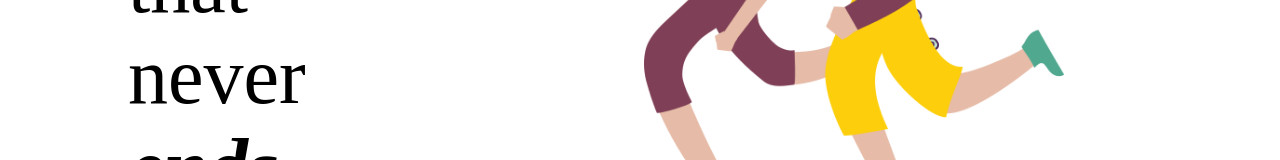
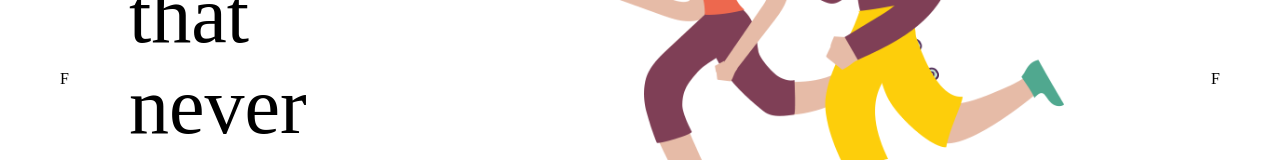
Before and after one commit to Alberto-Biga/proj-html-vuejs, a Vue app: page / in a window 1280 px wide. Shown: the part 566-726 px from the top of the page. Built offline with nearby package versions, Linux system fonts and the light colour scheme.

Commit message:
eliminazione codice commentato

```diff
--- a/src/components/CaroselloComp.vue
+++ b/src/components/CaroselloComp.vue
@@ -1,5 +1,10 @@
 <template>
+    <div class="a">
+        <div class=" freccia frecciaSx">
+            F
+        </div>
         <div class="container">
+
             <!-- TESTO del carosello -->
             <div class="testo">
                 <!-- TITOLO -->
@@ -17,16 +22,16 @@
             </div>
             <!-- IMMAGINI carosello -->
             <div class="img">
-        <div class="img1">
-            <!-- <img src="../assets/img/h-2-slider-img-15.png" alt="">     -->
-        </div>
-        <div class="img2">
-            <!-- <img src="../assets/img/h-2-slider-img-16.png" alt="">     -->
+                <div class="img1"></div>
+                <div class="img2"></div>
             </div>
 
-
+        </div>
+        <div class="freccia frecciaDx">
+            F
         </div>
     </div>
+
 </template>
 
 <script>
@@ -38,6 +43,10 @@
 </script>
 
 <style scoped lang="scss">
+
+    .a{
+        display: flex;
+    }
     .container{
         display: flex;
         width: 80%;
@@ -84,7 +93,7 @@
             margin-left:-110px ;
         }
     }
-
-
-
+    .freccia{
+        margin: auto 60px;
+    }
 </style>
--- a/src/components/FooterComp.vue
+++ b/src/components/FooterComp.vue
@@ -4,36 +4,11 @@
             <div :key="index" v-for="(element, index) in colonna" class="column">
                 <div>
                     {{element.testoSopra}}
-                    <!-- <img src="../assets/img/logo-sidearea-1.png" alt=""> -->
                 </div>
                 <div class="testoSotto">
                     {{element.testoSotto}}
                 </div>
             </div>
-<!-- <div class="column">
-<div>
-maree.qode@gmail.com
-</div>
-<div>
-+44645321789
-</div>
-</div>
-<div class="column">
-<div>
-Avenue d'Auderghem 10
-</div>
-<div>
-1040 Brussels, Belgium
-</div>
-</div>
-<div class="column">
-<div>
-Stay in touch with us
-</div>
-<div>
-""INSERIRE ICONE SOCIAL""
-</div>
-</div> -->
         </div>
     </div>
 </template>
@@ -47,7 +22,7 @@ Stay in touch with us
         return{
             colonna:[
             {
-                testoSopra: 'logo Maree con immagine',
+                testoSopra: 'Maree',
                 testoSotto: 'Let`s get creative'
             },
             {
@@ -71,7 +46,6 @@ Stay in touch with us
 <style scoped lang="scss">
   .container{
     background-color: #c0e1cf;
-    // height: 25vh;
     padding: 50px;
 
     .row{
--- a/src/components/HeaderComp.vue
+++ b/src/components/HeaderComp.vue
@@ -2,7 +2,7 @@
   <header>
     <!-- SX [logo] -->
     <div>
-      <img :key="index" v-for="(element,index) in img" :src="{element}" alt="Immagine del logo"/>
+      <img :key="index" v-for="(element,index) in img" :src="element" alt="Immagine del logo"/>
     </div>
     <!-- DX [nav menu] -->
     <div>
```
Also changed, not shown: src/components/ArticlesComp.vue (line endings or trailing spaces), src/components/ImmaginiComp.vue (line endings or trailing spaces). Lines whose indentation alone changed are shown as unchanged.
